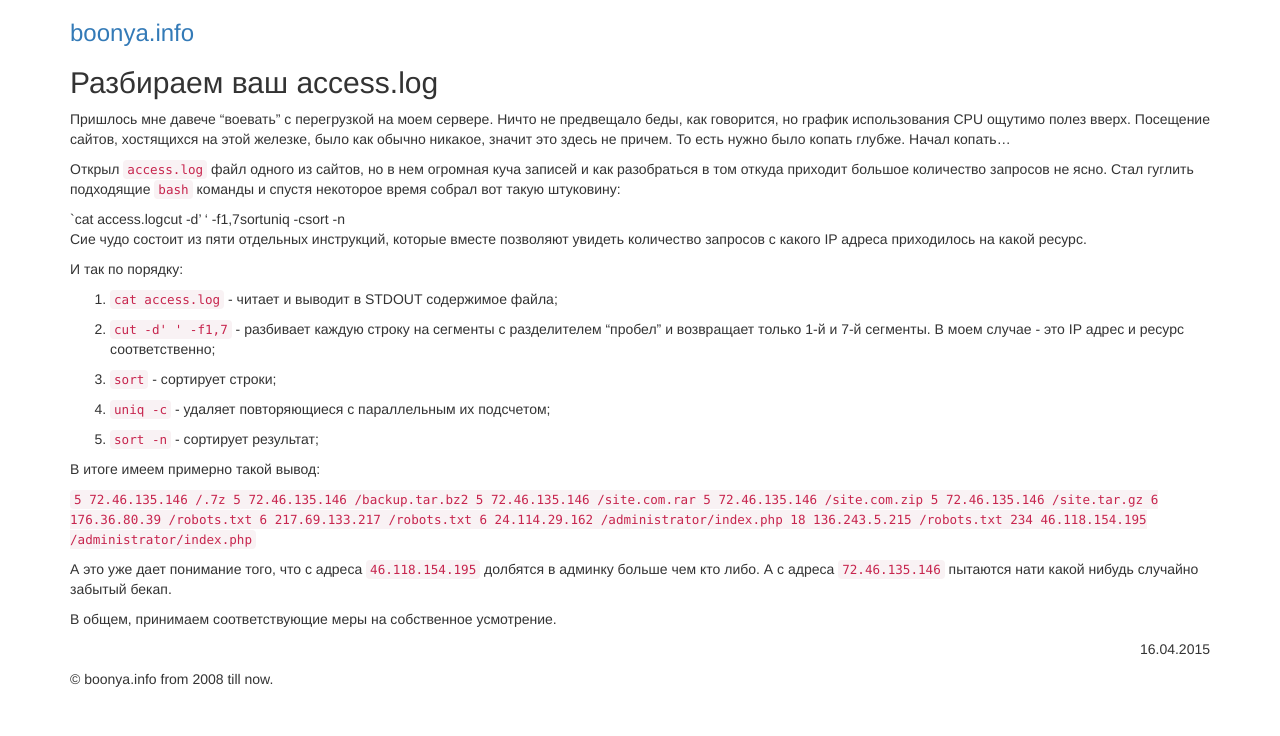
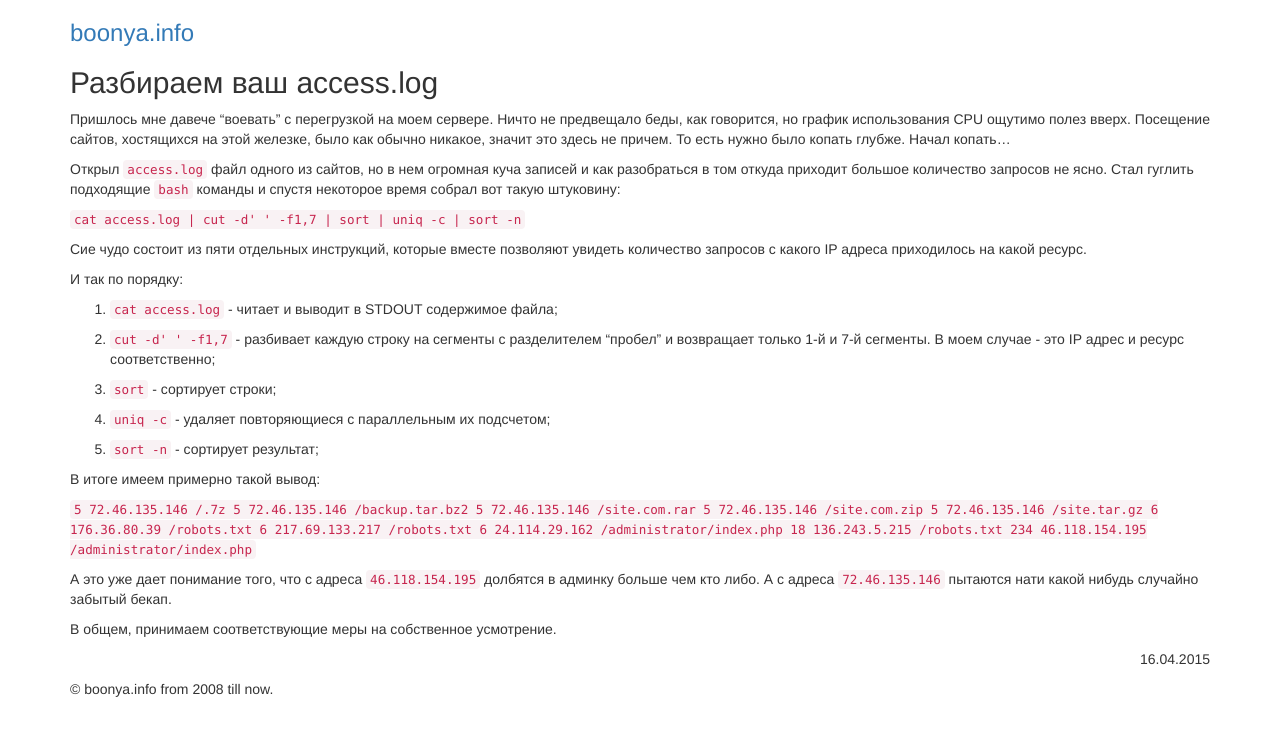
Before and after one commit to boonya/boonya.info, a Jekyll site: the page built from _posts/2015-04-16-look-into-access-logs.md, in a window 1280 px wide. Shown: the top 736 px of the page. Built offline with Jekyll 4.4.1, drawn with Linux system fonts in a browser that asks for light colours; nearby versions of some CDN libraries; comment, search, counter and statistics services are not loaded.

Commit message:
Trying to fix spaces

```diff
--- a/_posts/2015-04-16-look-into-access-logs.md
+++ b/_posts/2015-04-16-look-into-access-logs.md
@@ -10,7 +10,7 @@ permalink: /blog/look-into-access-logs.html
 
 Открыл `access.log` файл одного из сайтов, но в нем огромная куча записей и как разобраться в том откуда приходит большое количество запросов не ясно. Стал гуглить подходящие `bash` команды и  спустя некоторое время собрал вот такую штуковину:
 
-`cat access.log | cut -d' ' -f1,7 | sort | uniq -c | sort -n
+`cat access.log | cut -d' ' -f1,7 | sort | uniq -c | sort -n`
 
 Сие чудо состоит из пяти отдельных инструкций, которые вместе позволяют увидеть количество запросов с какого IP адреса приходилось на какой ресурс.
 
```
